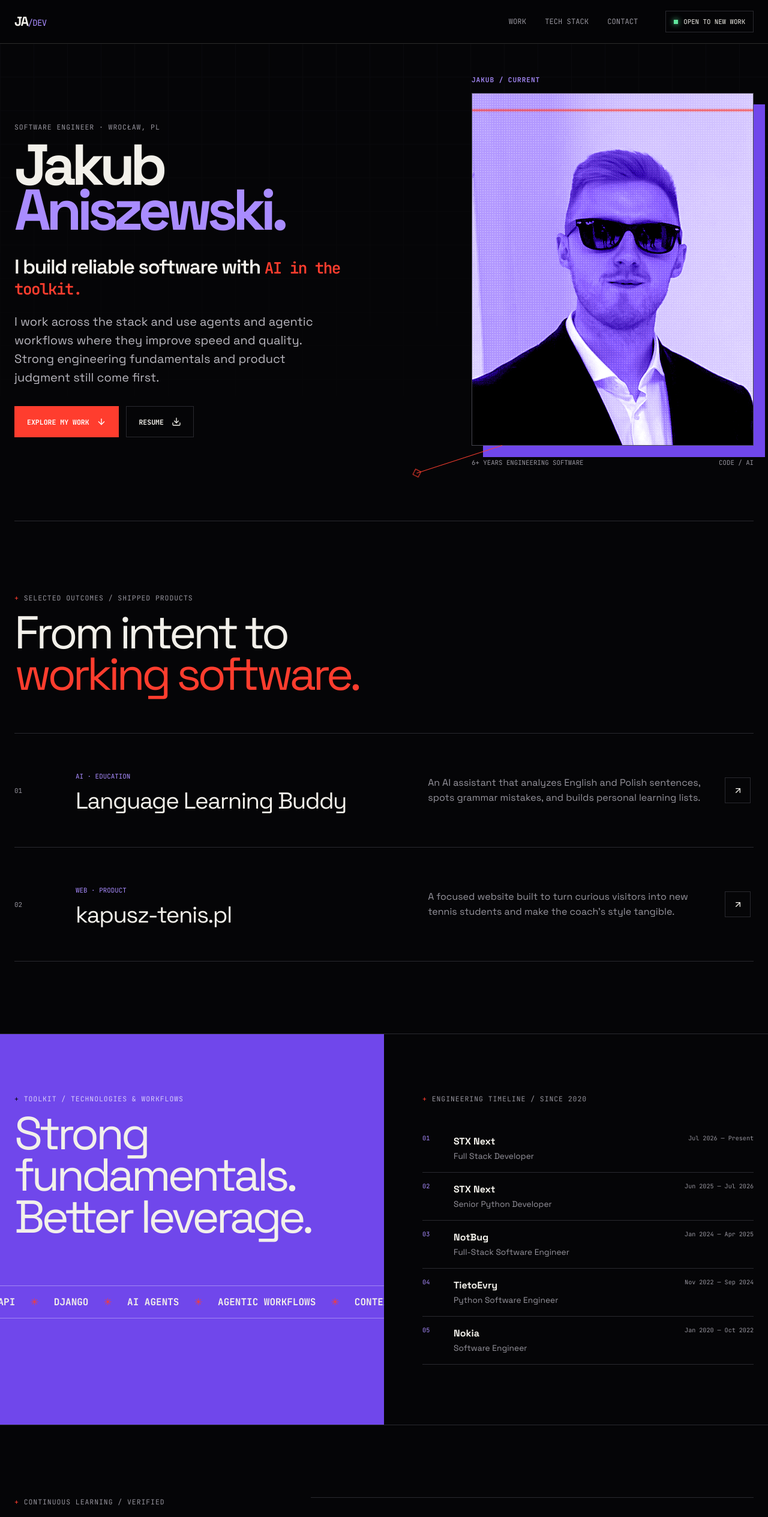
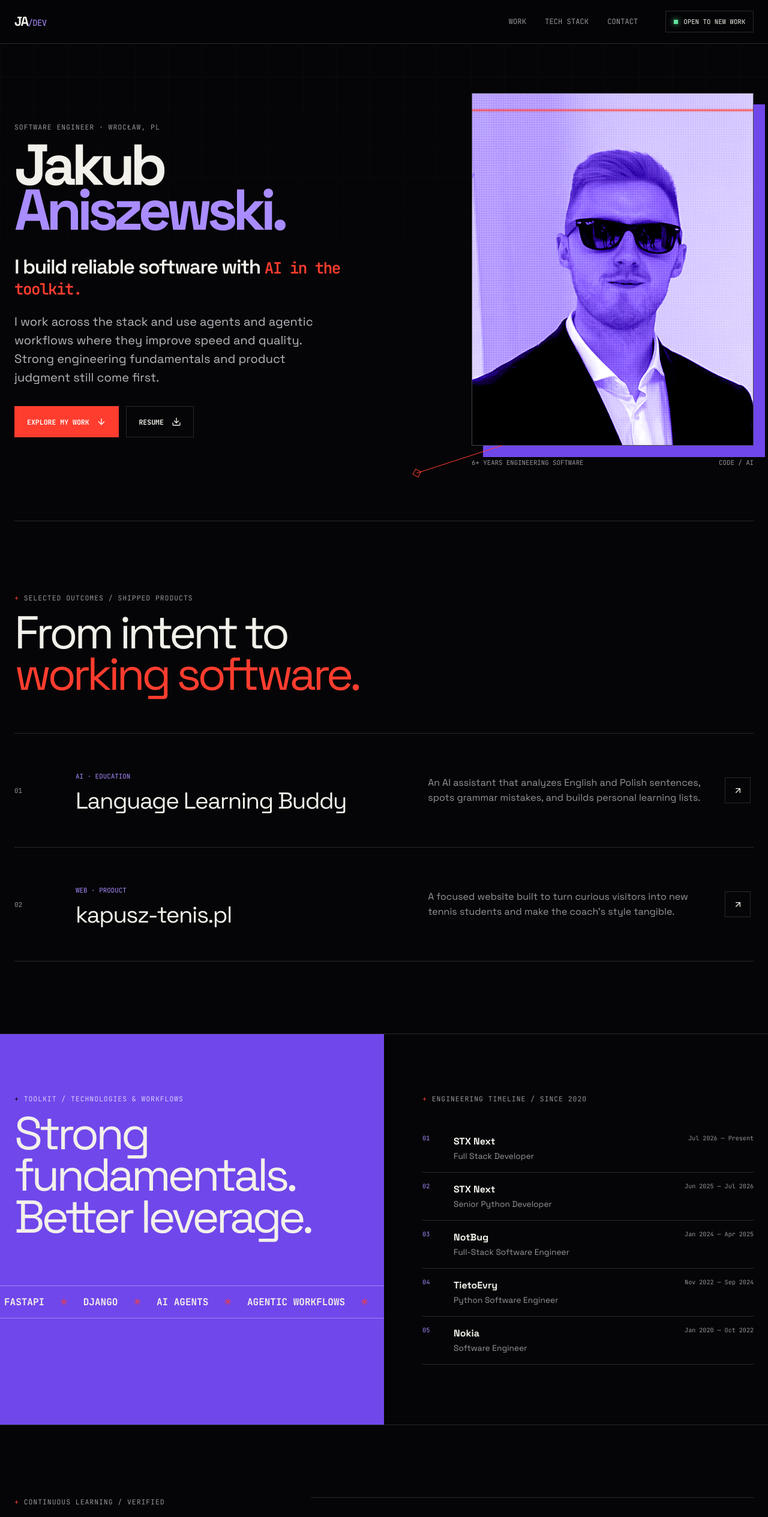
Before and after one commit to jaqb8/aniszewski.com, a React (Vite) app: page / in a window 1280 px wide. Shown: the top 2529 px of the page at 60% size. Built offline with nearby package versions, Linux system fonts and the light colour scheme.

Commit message:
Trim hero label and toolkit copy

```diff
--- a/src/App.tsx
+++ b/src/App.tsx
@@ -24,7 +24,7 @@ const credentials = [
   { issuer: "AI_devs", name: "AI Devs 2", date: "NOV 2023", href: "https://credsverse.com/credentials/eeeeb928-1e2f-49d4-8164-3af619f58036" },
 ];
 
-const engineeringToolkit = ["Python", "TypeScript", "React", "FastAPI", "Django", "AI agents", "Agentic workflows", "Context engineering", "Evaluations", "Automation"];
+const engineeringToolkit = ["Python", "TypeScript", "React", "FastAPI", "Django", "AI agents", "Agentic workflows", "Context engineering", "Automation"];
 
 function SectionLabel({ children }: { children: React.ReactNode }) {
   return <p className="section-label"><span aria-hidden="true">+</span> {children}</p>;
@@ -101,7 +101,6 @@ function App() {
             </div>
           </div>
           <div className="portrait-stage hero-enter">
-            <div className="portrait-index">JAKUB / CURRENT</div>
             <div className="portrait-frame"><img src={Avatar} alt="Jakub Aniszewski" /><div className="portrait-scan" aria-hidden="true" /></div>
             <div className="portrait-caption"><span>{experienceYears}+ YEARS ENGINEERING SOFTWARE</span><span>CODE / AI</span></div>
           </div>
--- a/src/index.css
+++ b/src/index.css
@@ -47,7 +47,6 @@ button, a { font: inherit; } a { color: inherit; text-decoration: none; }
 .button { display: inline-flex; align-items: center; justify-content: center; gap: .8rem; min-height: 52px; padding: 0 1.25rem; border: 1px solid var(--line); font: 700 .72rem "JetBrains Mono", monospace; text-transform: uppercase; transition: transform .2s var(--ease), background .2s, color .2s; }
 .button:hover { transform: translateY(-2px); }.button-primary { color: white; background: var(--signal); border-color: var(--signal); }.button-primary:hover { background: #ff574b; }.button-ghost:hover { color: var(--ink); background: var(--paper); }
 .portrait-stage { justify-self: end; width: min(100%, 470px); transform: rotate(1.5deg); }
-.portrait-index { position: absolute; z-index: 4; top: -29px; left: 0; color: var(--violet-light); font: 600 .7rem "JetBrains Mono", monospace; letter-spacing: .08em; }
 .portrait-frame { position: relative; aspect-ratio: 4 / 5; overflow: hidden; border: 1px solid #46464f; background: var(--violet); box-shadow: 19px 19px 0 var(--violet); }
 .portrait-frame::after { content: ""; position: absolute; inset: 0; background-image: radial-gradient(rgba(255,255,255,.25) .7px, transparent .8px); background-size: 4px 4px; mix-blend-mode: overlay; }
 .portrait-frame img { width: 100%; height: 100%; object-fit: cover; filter: grayscale(1) contrast(1.18); mix-blend-mode: luminosity; }
```
